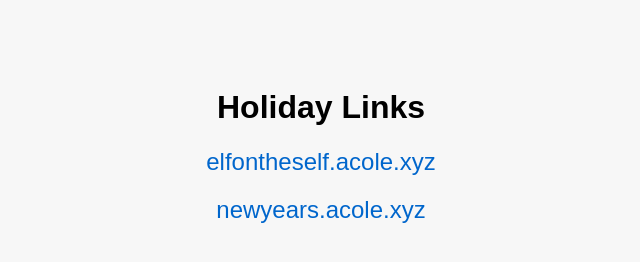
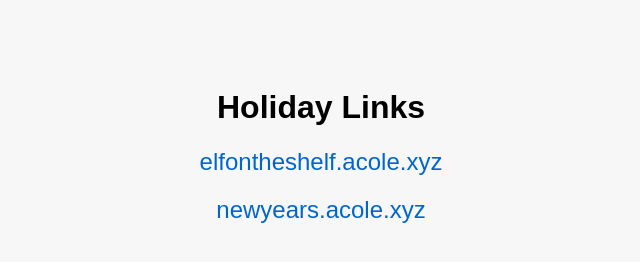
Before and after one commit to arrow-cole/Holiday-Countdown, a plain HTML site: page index.html in a window 1280 px wide. Shown: the full height of the page, 319-959 px from the left. Drawn offline with Linux system fonts and the light colour scheme.

Commit message:
Update link from elfontheself to elfontheshelf

```diff
--- a/index.html
+++ b/index.html
@@ -26,8 +26,8 @@
 <body>
     <h1>Holiday Links</h1>
 
-    <a href="https://elfontheself.acole.xyz">
-        elfontheself.acole.xyz
+    <a href="https://elfontheshelf.acole.xyz">
+        elfontheshelf.acole.xyz
     </a>
 
     <a href="https://newyears.acole.xyz">
```
